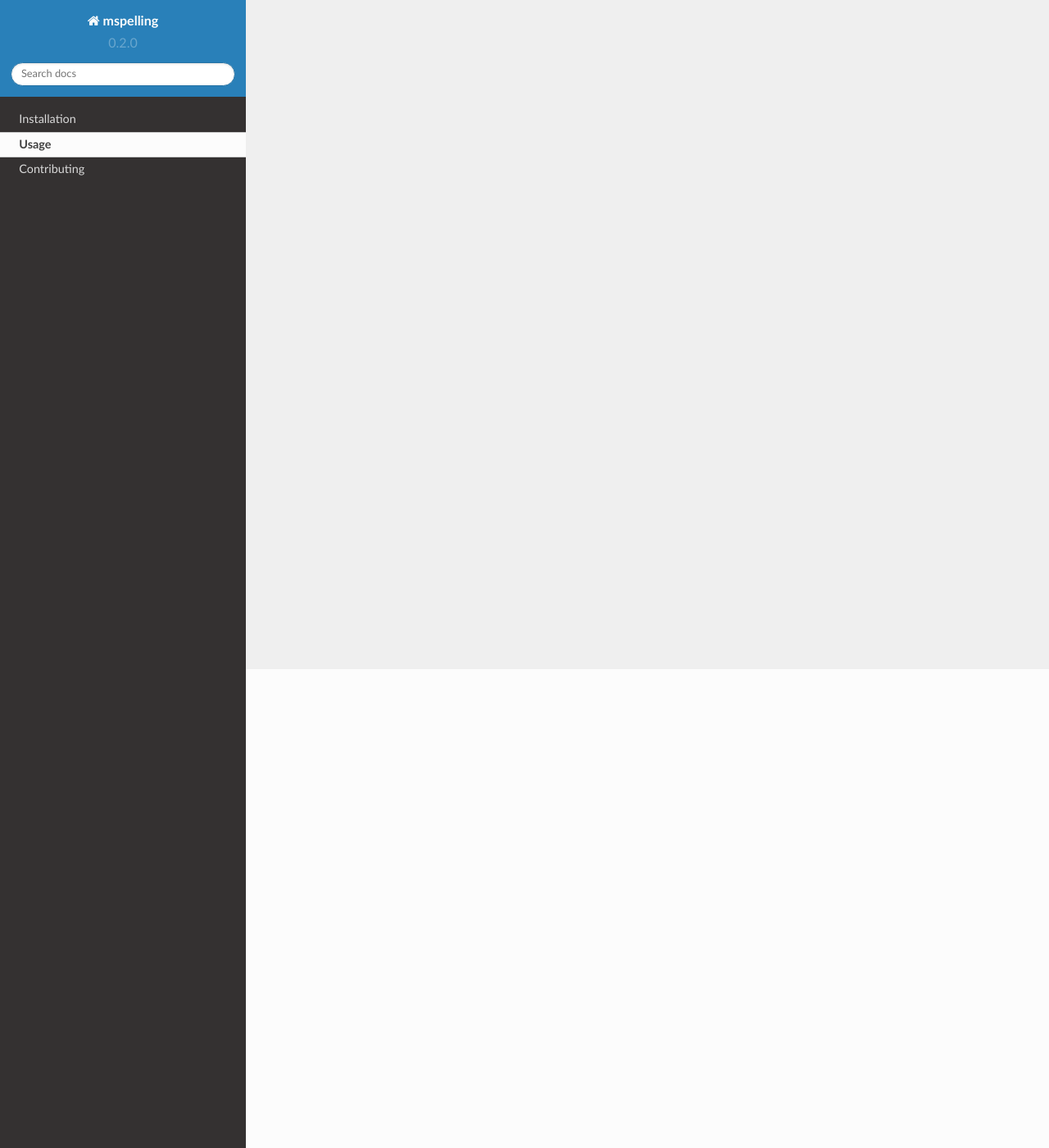
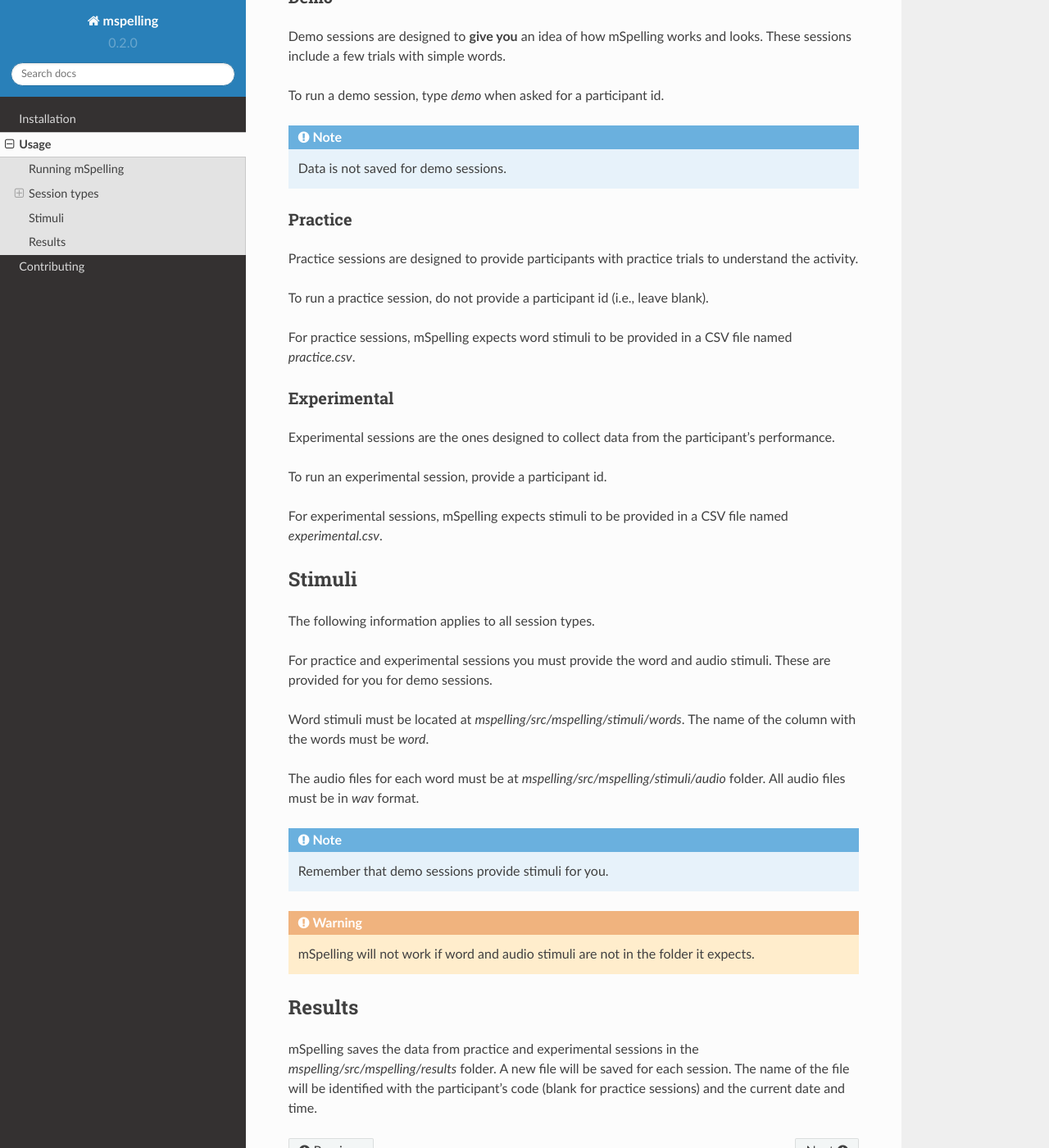
Before and after one commit to mario-bermonti/mspelling, a Sphinx documentation site: the page built from docs/usage.rst, in a window 1280 px wide and 1400 px high, scrolled down 584 px. Shown: the whole window at 82% size. Built offline with Sphinx 7.4.7 and the Read the Docs theme 2.0.0, drawn with Linux system fonts in a browser that asks for light colours; pages that are not in the unit, such as notebooks, are missing from menus; some of the changed text lies outside the part shown.

Commit message:
[docs] Update usage docs

```diff
--- a/docs/usage.rst
+++ b/docs/usage.rst
@@ -2,6 +2,74 @@
 Usage
 =====
 
-To use mspelling in a project::
+Running mSpelling
+=================
 
-    import mspelling
+To use mspelling:
+
+1.  Open a terminal and change your working directory into mSpelling's directory (check this `cheatsheet`_ for more info)
+2. Run the following command in the terminal
+
+   .. code-block:: console
+
+       $ poetry run mspelling
+
+That is it! Wait a few seconds and mSpelling will start.
+
+Session types
+=============
+
+mSpelling has 3 types of sessions that will be described below.
+
+Demo
+----
+
+Demo sessions are designed to **give you** an idea of how mSpelling works and looks.
+These sessions include a few trials with simple words.
+
+To run a demo session, type `demo` when asked for a participant id.
+
+.. note::
+   Data is not saved for demo sessions.
+
+Practice
+--------
+
+Practice sessions are designed to provide participants with practice trials to understand the activity.
+
+To run a practice session, do not provide a participant id (i.e., leave blank).
+
+For practice sessions, mSpelling expects word stimuli to be provided in a CSV file named `practice.csv`.
+
+Experimental
+------------
+
+Experimental sessions are the ones designed to collect data from the participant's performance.
+
+To run an experimental session, provide a participant id.
+
+For experimental sessions, mSpelling expects stimuli to be provided in a CSV file named `experimental.csv`.
+
+Stimuli
+=======
+The following information applies to all session types.
+
+For practice and experimental sessions you must provide the word and audio stimuli. These are provided for you for demo sessions.
+
+Word stimuli must be located at `mspelling/src/mspelling/stimuli/words`. The name of the column with the words must be `word`.
+
+The audio files for each word must be at `mspelling/src/mspelling/stimuli/audio` folder. All audio files must be in `wav` format.
+
+.. note::
+   Remember that demo sessions provide stimuli for you.
+
+.. warning::
+   mSpelling will not work if word and audio stimuli are not in
+   the folder it expects.
+
+Results
+=======
+
+mSpelling saves the data from practice and experimental sessions in the `mspelling/src/mspelling/results` folder. A new file will be saved for each session. The name of the file will be identified with the participant's code (blank for practice sessions) and the current date and time.
+
+.. _cheatsheet: https://www.makeuseof.com/tag/mac-terminal-commands-cheat-sheet/
```
